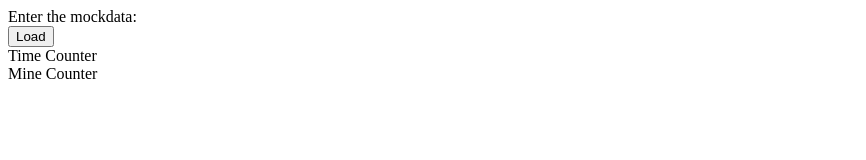
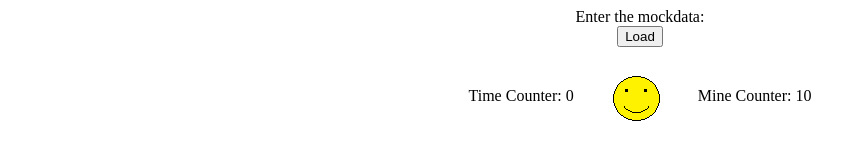
Before and after one commit to sergiam/Buscaminas_Travelport, a website: page minesweeper.html in a window 1280 px wide. Shown: the whole page, without its empty margins (0-866 px from the left). Drawn offline with Linux system fonts and the light colour scheme.

Commit message:
changes html,css,js and scenarios finished

```diff
--- a/minesweeper.html
+++ b/minesweeper.html
@@ -13,14 +13,15 @@
     <div id="text-mockdata-loader">Enter the mockdata:</div>
     <button id="button-mockdata-loader">Load</button>
 
-      <div id="time-counter" data-testid="">Time Counter</div>
-
-      <div id="mine-counter" data-testid="">Mine Counter</div>
-
+      <div class="top-board-content">
+        <div id="time-counter" data-testid="">Time Counter: 0</div>
+        <img id="face" src="/img/happy_face.png">
+        <div id="mine-counter" data-testid="">Mine Counter: 10</div>
+      </div>
     </div>
     <table id="board-inside-content">
+
     </table>
-
   </div>
 
   <script src= "script/minesweeper.js"></script>
--- a/style.css
+++ b/style.css
@@ -4,4 +4,27 @@
     grid-template-columns: repeat(8, 240px);
     gap: 8px;
 
-  }
+}
+
+.minesweeper-board {
+  text-align: center;
+}
+
+.top-board-content {
+  display: flex;
+  justify-content: center;
+  margin: 20px;
+}
+
+#time-counter{
+  margin-top: 20px;
+}
+
+#mine-counter{
+  margin-top: 20px;
+}
+
+#face {
+  margin-left: 30px;
+  margin-right: 30px;
+}
```
Also changed, not shown: 1 other file.
